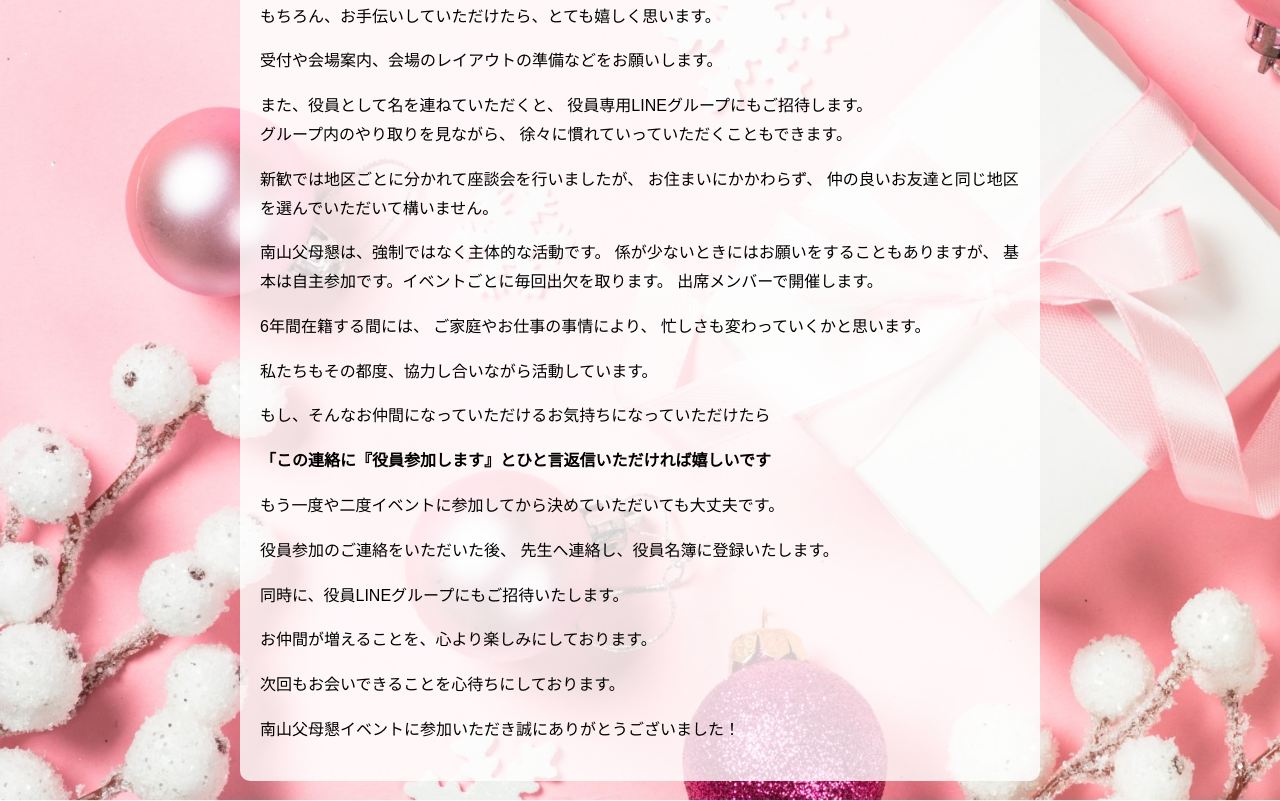
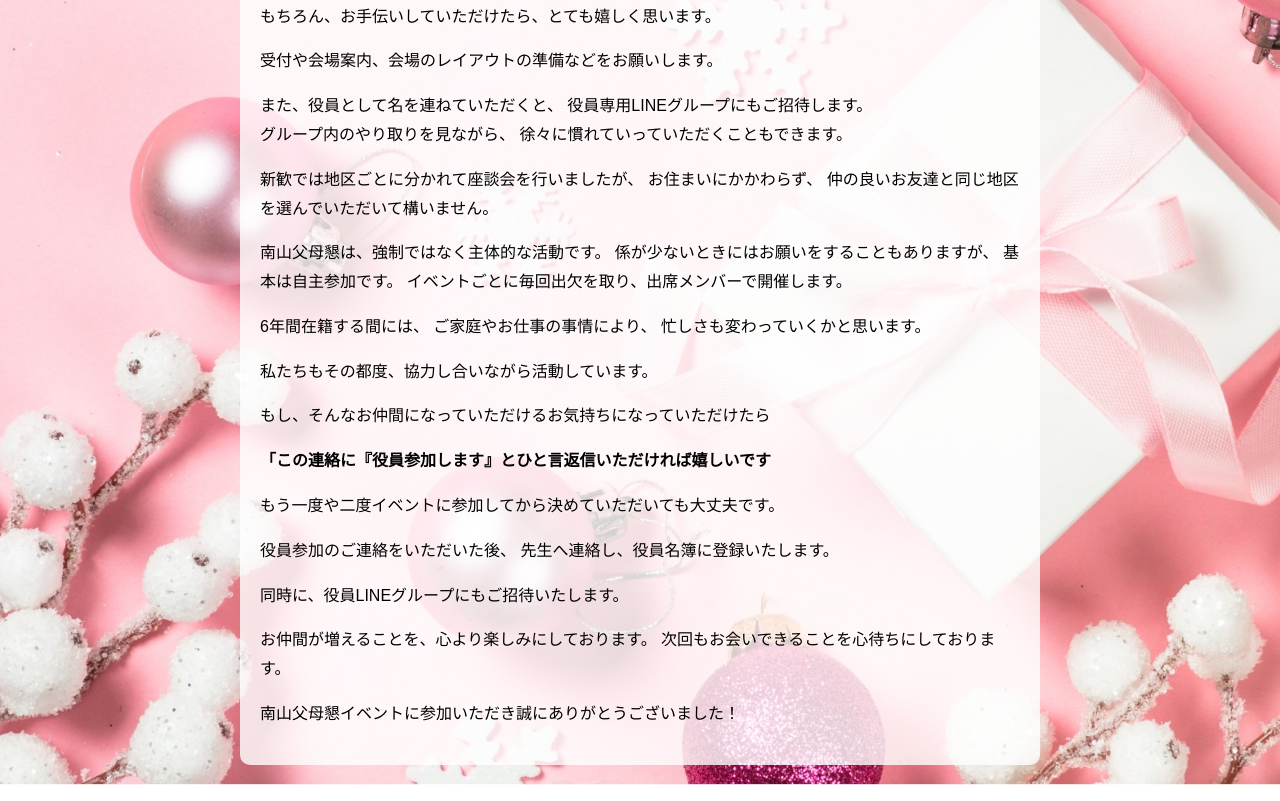
Before and after one commit to kt-creator/katsudou, a plain HTML site: page index.html in a window 1280 px wide. Shown: the part 1043-1844 px from the top of the page. Drawn offline with Linux system fonts and the light colour scheme.

Commit message:
Update index.html

```diff
--- a/index.html
+++ b/index.html
@@ -93,8 +93,8 @@
 
         <p>南山父母懇は、強制ではなく主体的な活動です。
         係が少ないときにはお願いをすることもありますが、
-        基本は自主参加です。イベントごとに毎回出欠を取ります。
-        出席メンバーで開催します。</p>
+        基本は自主参加です。
+        イベントごとに毎回出欠を取り、出席メンバーで開催します。</p>
 
         <p>6年間在籍する間には、
         ご家庭やお仕事の事情により、
@@ -113,8 +113,8 @@
 
         <p>同時に、役員LINEグループにもご招待いたします。</p>
 
-        <p>お仲間が増えることを、心より楽しみにしております。</p>
-        <p>次回もお会いできることを心待ちにしております。</p>
+        <p>お仲間が増えることを、心より楽しみにしております。
+        次回もお会いできることを心待ちにしております。</p>
 
         <p>南山父母懇イベントに参加いただき誠にありがとうございました！</p>
     </div>
```
